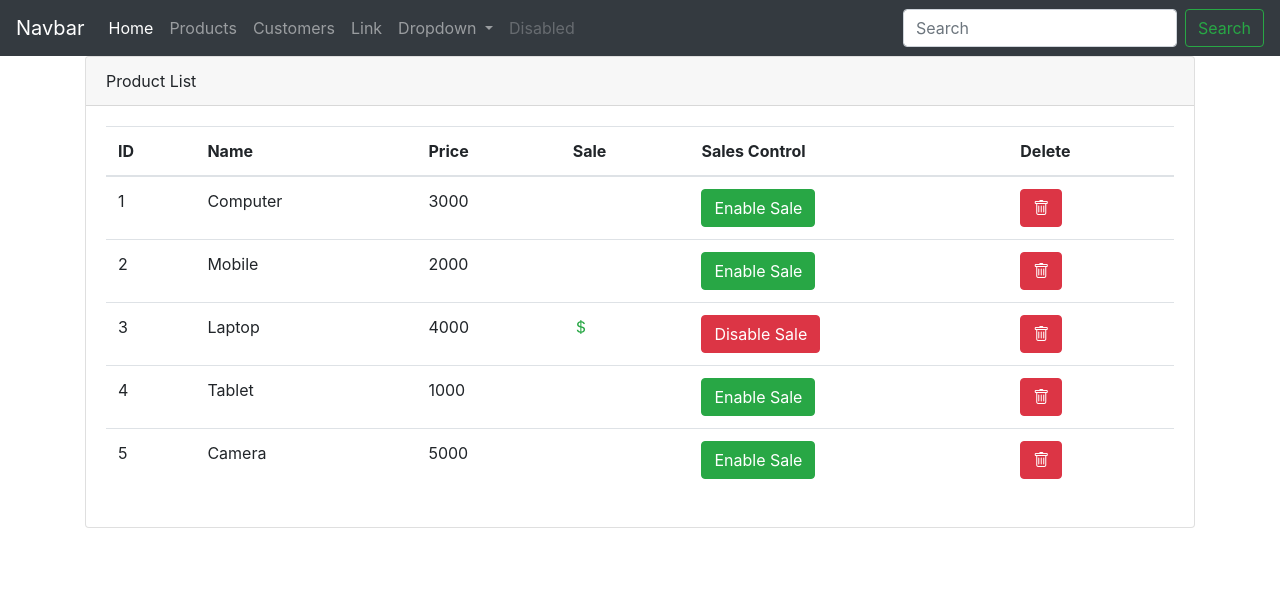
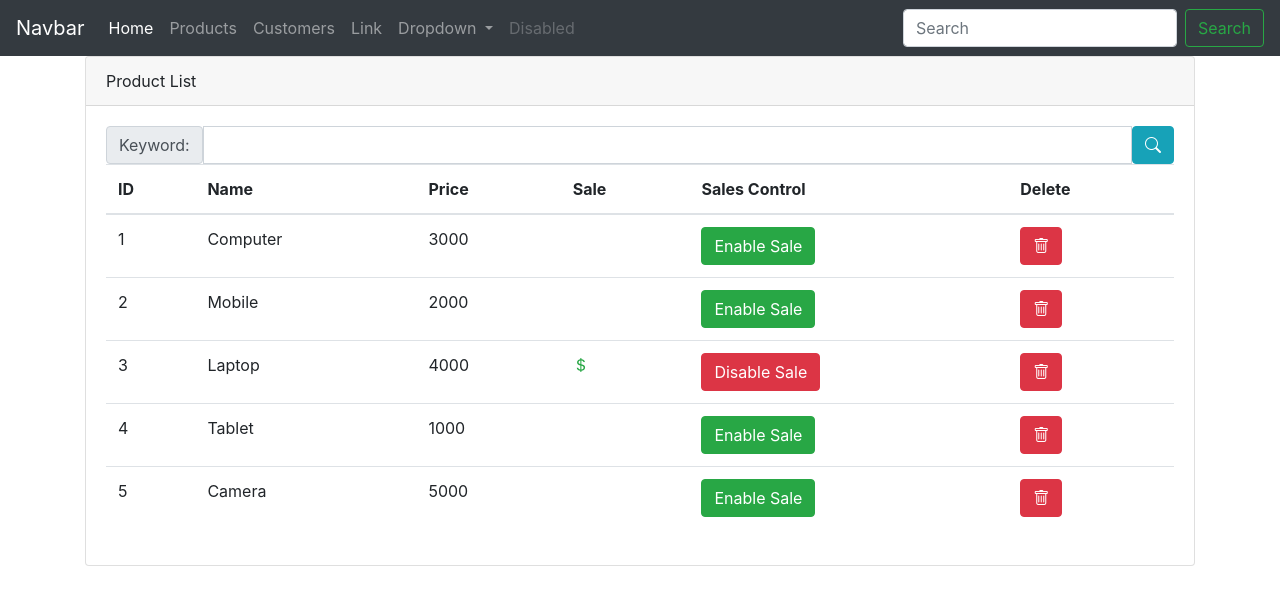
Before and after one commit to 3quanimity/catalog-angular-app, an Angular app: page /products in a window 1280 px wide. Shown: the top 602 px of the page. Built offline with nearby package versions, Linux system fonts and the light colour scheme.

Commit message:
added a search feature using formControl

```diff
--- a/src/app/products/products.component.html
+++ b/src/app/products/products.component.html
@@ -7,6 +7,15 @@
   <div class="card" *ngIf="products; else errors">
     <div class="card-header">Product List</div>
     <div class="card-body">
+      <form [formGroup]="searchFormGroup" (ngSubmit)="handleSearchProducts()">
+        <div class="input-group">
+          <label class="input-group-text">Keyword:</label>
+          <input type="text" class="form-control" formControlName="keyword">
+          <button class="btn btn-info">
+            <i class="bi bi-search"></i>
+          </button>
+        </div>
+      </form>
       <table class="table">
         <thead>
           <tr>
--- a/src/app/products/products.component.ts
+++ b/src/app/products/products.component.ts
@@ -1,4 +1,5 @@
 import { Component, OnInit } from '@angular/core';
+import { FormBuilder, FormGroup } from '@angular/forms';
 import { Product } from '../models/product.model';
 import { ProductService } from '../services/product.service';
 
@@ -10,10 +11,17 @@ import { ProductService } from '../services/product.service';
 export class ProductsComponent implements OnInit {
   products: Array<Product> | undefined;
   errorMessage: string = '';
+  searchFormGroup!: FormGroup;
 
-  constructor(private productService: ProductService) {}
+  constructor(
+    private productService: ProductService,
+    private formBuilderService: FormBuilder
+  ) {}
 
   ngOnInit(): void {
+    this.searchFormGroup = this.formBuilderService.group({
+      keyword: this.formBuilderService.control(null),
+    });
     this.handleGetAllProducts();
   }
 
@@ -53,4 +61,11 @@ export class ProductsComponent implements OnInit {
       },
     });
   }
+
+  handleSearchProducts() {
+    let keyword = this.searchFormGroup.value.keyword;
+    this.productService.searchProducts(keyword).subscribe({
+      next: (data) => (this.products = data),
+    });
+  }
 }
--- a/src/app/services/product.service.ts
+++ b/src/app/services/product.service.ts
@@ -8,6 +8,7 @@ import { Product } from '../models/product.model';
 export class ProductService {
   private products!: Array<Product>;
   constructor() {
+    // Fake Data Base
     this.products = [
       { id: 1, name: 'Computer', price: 3000, sale: false },
       { id: 2, name: 'Mobile', price: 2000, sale: false },
@@ -42,4 +43,11 @@ export class ProductService {
       return throwError(() => new Error('Product not found!'));
     }
   }
+
+  public searchProducts(keyword: string): Observable<Product[]> {
+    let products = this.products.filter((product) =>
+      product.name.includes(keyword)
+    );
+    return of(products);
+  }
 }
```
Also changed, not shown: src/app/app.module.ts (+5 -11 lines).
